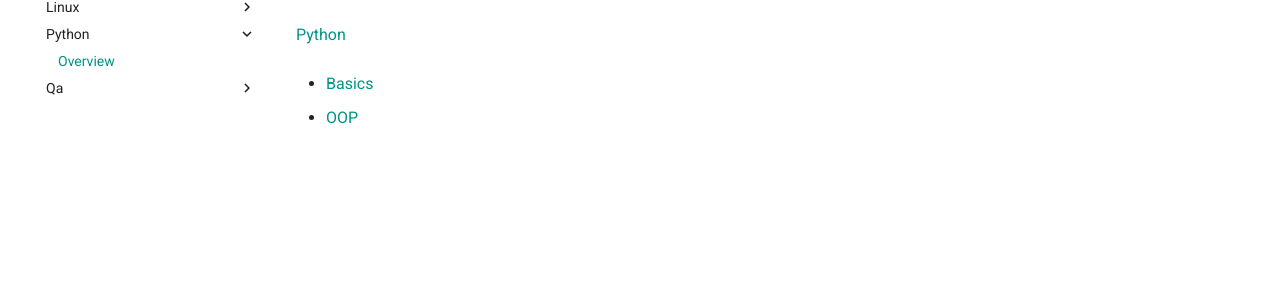
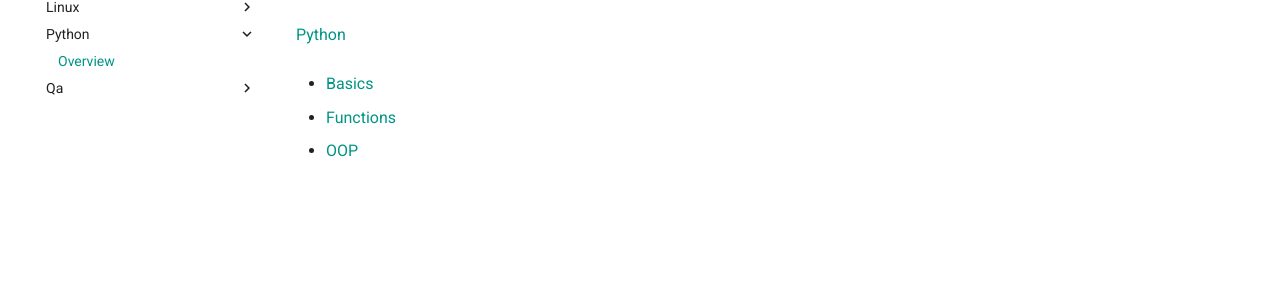
Before and after one commit to AndreiOlegovich/mkdocs-demo-project, an MkDocs documentation site: the page built from docs/python/Overview.md, in a window 1280 px wide. Shown: the part 158-459 px from the top of the page. Built offline with MkDocs 1.6.1 and Material for MkDocs 9.7.7, drawn with Linux system fonts in a browser that asks for light colours.

Commit message:
DEV: adds link to python/functions

```diff
--- a/docs/python/Overview.md
+++ b/docs/python/Overview.md
@@ -2,4 +2,6 @@
 
 - [Basics]("https://www.urn.su/code/python/basics/")
 
+- [Functions]("https://www.urn.su/code/python/functions/")
+
 - [OOP]("https://www.urn.su/code/python/oop/")
```
